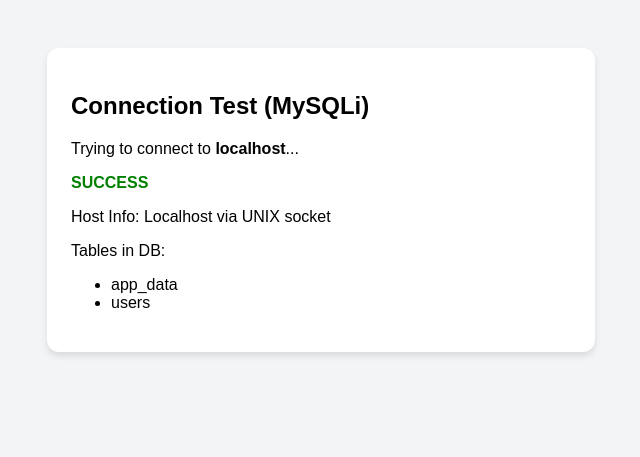
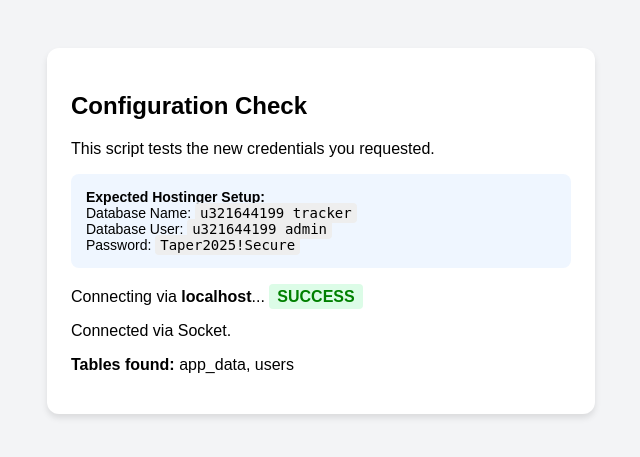
Before and after one commit to agve95-hub/tapertrackapp, a PHP site: page /public/test.php in a window 1280 px wide. Shown: the top 457 px of the page, without its empty margins (319-959 px from the left). Run offline with PHP 8.4, Linux system fonts and the light colour scheme.

Commit message:
feat: Update database credentials and configuration
Updated database connection details in both the API endpoint and the test script. This change reflects new security requirements and ensures the application connects to the correct database and user.

```diff
--- a/public/test.php
+++ b/public/test.php
@@ -2,58 +2,69 @@
 ini_set('display_errors', 1);
 error_reporting(E_ALL);
 
-// CREDENTIALS
+// NEW CREDENTIALS
+// Matches public/api/index.php
 $db_host = 'localhost';
-$db_user = 'u321644199_agon.v';
-$db_pass = '07022026Agon';
-$db_name = 'u321644199_taper';
+$db_user = 'u321644199_admin';
+$db_pass = 'Taper2025!Secure';
+$db_name = 'u321644199_tracker';
 
 ?>
 <!DOCTYPE html>
 <html lang="en">
 <head>
     <meta charset="UTF-8">
-    <title>MySQLi Diagnostic</title>
+    <title>Config Check</title>
     <style>
         body { font-family: sans-serif; padding: 40px; background: #f3f4f6; }
         .card { background: white; padding: 24px; border-radius: 12px; max-width: 500px; margin: 0 auto; box-shadow: 0 4px 6px rgba(0,0,0,0.1); }
-        .success { color: green; font-weight: bold; }
-        .error { color: red; font-weight: bold; }
+        .success { color: green; font-weight: bold; background: #dcfce7; padding: 4px 8px; border-radius: 4px; }
+        .error { color: red; font-weight: bold; background: #fee2e2; padding: 4px 8px; border-radius: 4px; }
+        code { background: #eee; padding: 2px 5px; border-radius: 4px; }
     </style>
 </head>
 <body>
     <div class="card">
-        <h2>Connection Test (MySQLi)</h2>
-        <p>Trying to connect to <strong><?php echo $db_host; ?></strong>...</p>
+        <h2>Configuration Check</h2>
+        <p>This script tests the new credentials you requested.</p>
+
+        <div style="background:#eff6ff; padding:15px; border-radius:8px; margin-bottom:20px; font-size:14px;">
+            <strong>Expected Hostinger Setup:</strong><br>
+            Database Name: <code><?php echo $db_name; ?></code><br>
+            Database User: <code><?php echo $db_user; ?></code><br>
+            Password: <code><?php echo $db_pass; ?></code>
+        </div>
 
         <?php
+        // Try Standard Connection
+        echo "<div>Connecting via <strong>localhost</strong>... ";
         $mysqli = @new mysqli($db_host, $db_user, $db_pass, $db_name);
 
         if ($mysqli->connect_error) {
-            echo "<p class='error'>FAILED</p>";
-            echo "<p>Error Code: " . $mysqli->connect_errno . "</p>";
-            echo "<p>Error Msg: " . $mysqli->connect_error . "</p>";
+            echo "<span class='error'>FAILED</span>";
+            echo "<div style='font-size:12px; margin-top:5px; color:#666;'>" . $mysqli->connect_error . "</div>";
 
-            // Try TCP fallback
-            echo "<hr><p>Trying 127.0.0.1 Fallback...</p>";
+            // Try Fallback
+            echo "<div style='margin-top:10px;'>Connecting via <strong>127.0.0.1</strong>... ";
             $mysqli2 = @new mysqli("127.0.0.1", $db_user, $db_pass, $db_name, 3306);
             if ($mysqli2->connect_error) {
-                echo "<p class='error'>FALLBACK FAILED</p>";
-                echo "<p>" . $mysqli2->connect_error . "</p>";
+                 echo "<span class='error'>FAILED</span>";
+                 echo "<div style='font-size:12px; margin-top:5px; color:#666;'>" . $mysqli2->connect_error . "</div>";
+                 echo "<p style='color:red; margin-top:15px;'><strong>Action Required:</strong> Please go to your Hostinger dashboard and create the database and user exactly as shown above.</p>";
             } else {
-                echo "<p class='success'>FALLBACK SUCCESS (127.0.0.1)</p>";
+                 echo "<span class='success'>SUCCESS</span></div>";
+                 echo "<p>Connected via TCP/IP.</p>";
             }
         } else {
-            echo "<p class='success'>SUCCESS</p>";
-            echo "<p>Host Info: " . $mysqli->host_info . "</p>";
+            echo "<span class='success'>SUCCESS</span></div>";
+            echo "<p>Connected via Socket.</p>";
 
             // Check Tables
             $res = $mysqli->query("SHOW TABLES");
-            echo "<p>Tables in DB:</p><ul>";
-            while($row = $res->fetch_array()) {
-                echo "<li>" . $row[0] . "</li>";
-            }
-            echo "</ul>";
+            $tables = [];
+            while($row = $res->fetch_array()) $tables[] = $row[0];
+
+            echo "<p><strong>Tables found:</strong> " . (count($tables) > 0 ? implode(", ", $tables) : "None (App will create them)") . "</p>";
         }
         ?>
     </div>
```
Also changed, not shown: public/api/index.php (+10 -8 lines).
